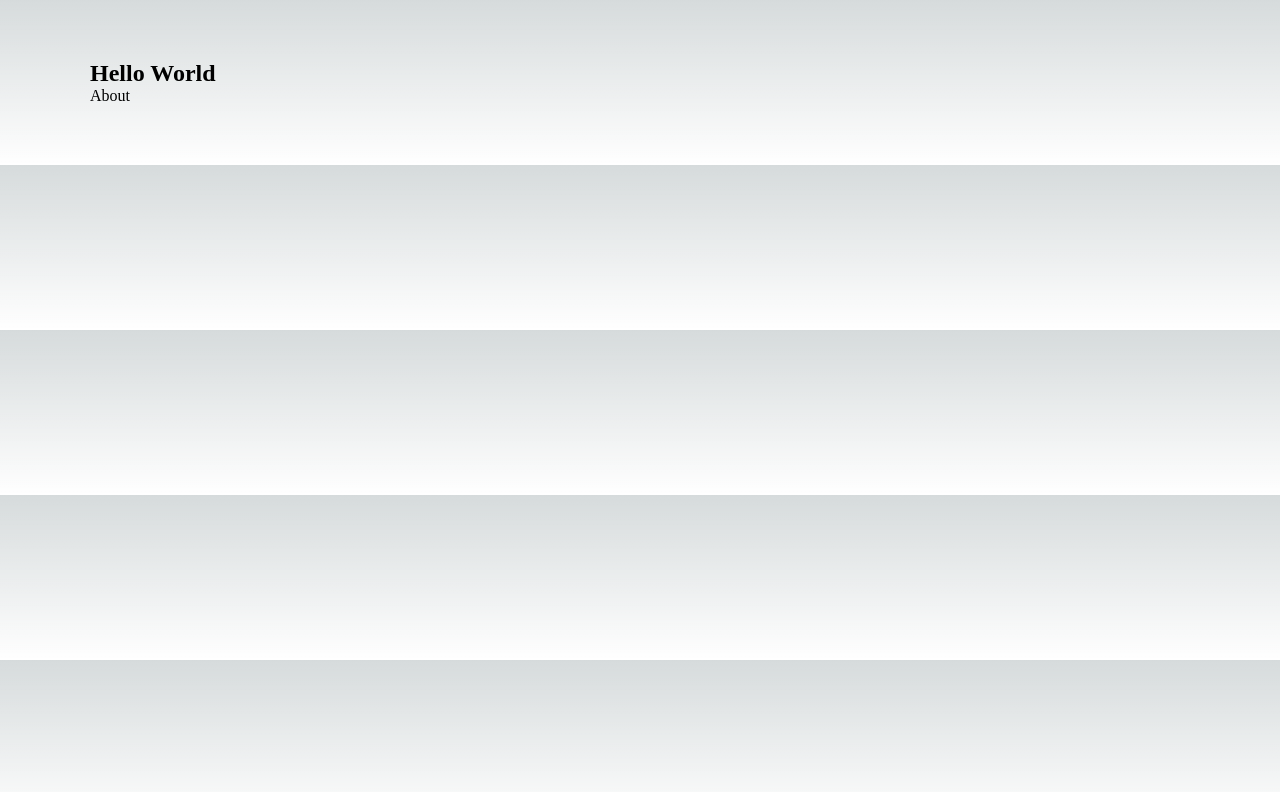
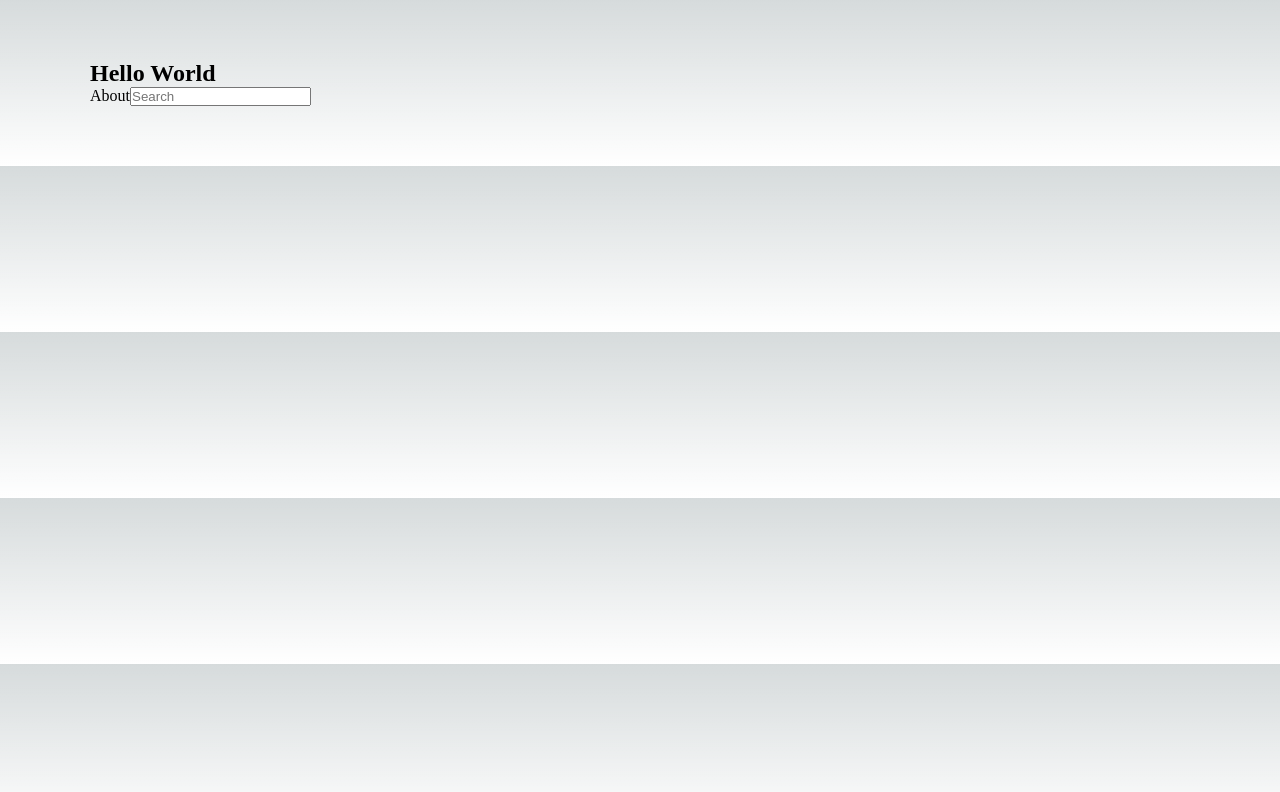
Before and after one commit to andrewtdinh/ghactionsCourseDemo, a Next.js app: page / in a window 1280 px wide. Shown: the top 792 px of the page. Built offline with nearby package versions, Linux system fonts and the light colour scheme.

Commit message:
Install and create a flagsmith component

```diff
--- a/package.json
+++ b/package.json
@@ -19,6 +19,7 @@
     "@types/react-dom": "18.2.7",
     "eslint": "8.45.0",
     "eslint-config-next": "13.4.12",
+    "flagsmith-nodejs": "^3.1.1",
     "next": "13.4.12",
     "react": "18.2.0",
     "react-dom": "18.2.0",
--- a/src/app/page.tsx
+++ b/src/app/page.tsx
@@ -7,6 +7,7 @@ export default function Home() {
         <h2>Hello World</h2>
       </div>
       <Link href="/about">About</Link>
+      <input placeholder="Search" />
     </main>
   );
 }
```
Also changed, not shown: src/utils/flagsmith.ts (added, +8 -0 lines), 1 other file (tests, documents, lock files or other folders).
